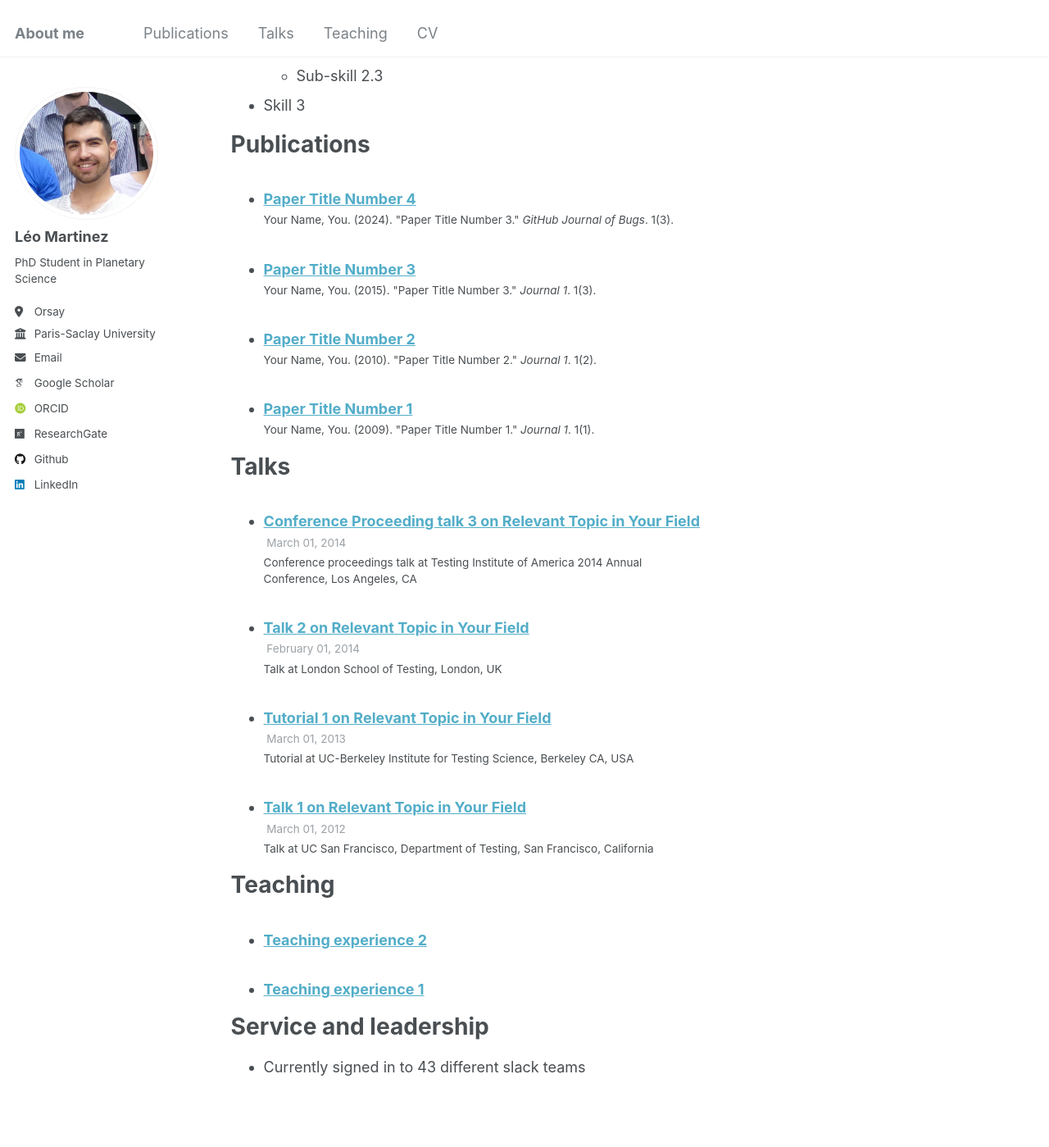
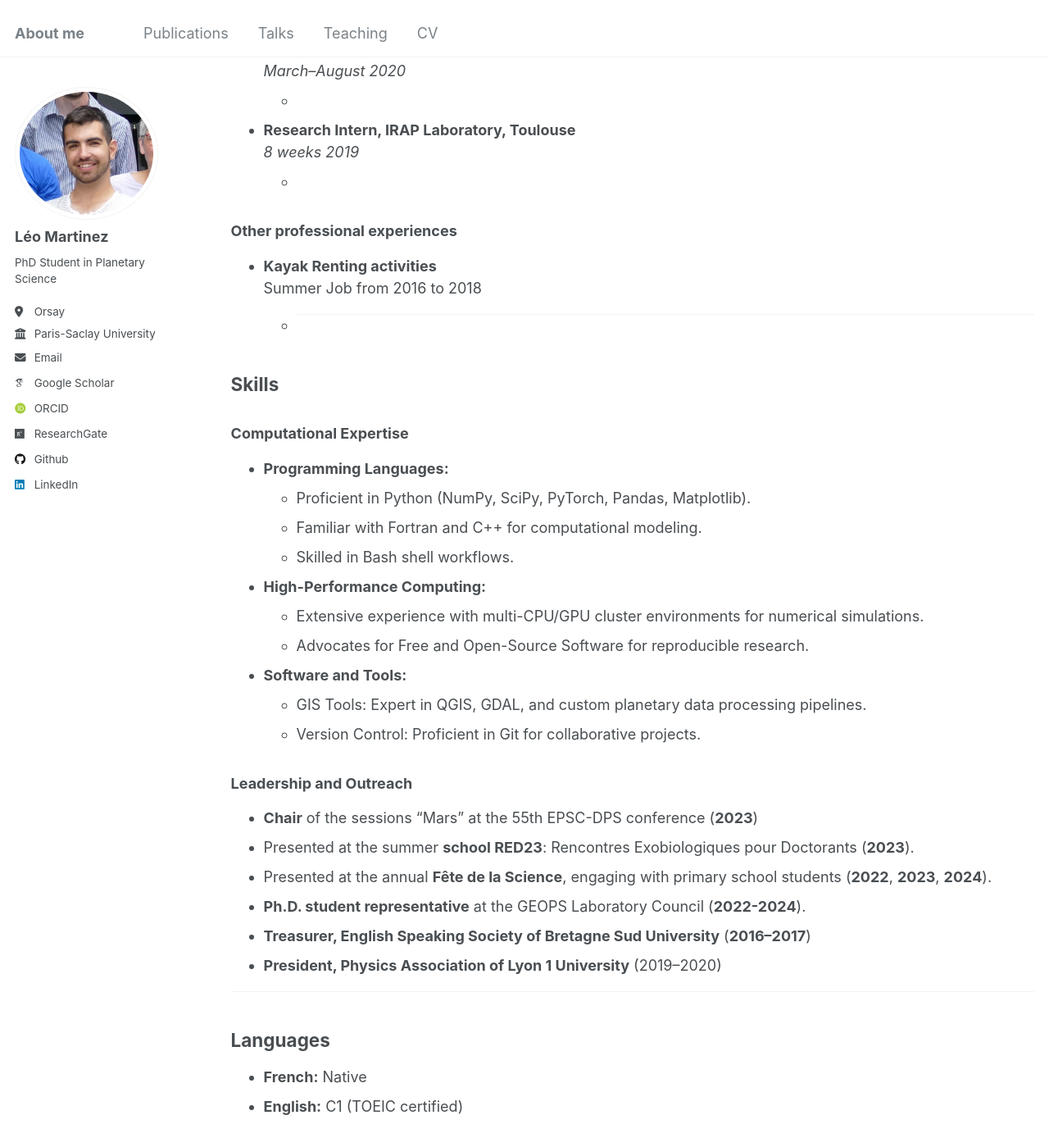
Before and after one commit to leomrtinez/leomrtinez.github.io, a Jekyll site: the page built from _pages/cv.md, in a window 1280 px wide and 1400 px high, scrolled down 963 px. Shown: the whole window at 82% size. Built offline with Jekyll 4.4.1, drawn with Linux system fonts in a browser that asks for light colours; some web fonts are replaced; some of the changed text lies outside the part shown.

Commit message:
Update cv.md

```diff
--- a/_pages/cv.md
+++ b/_pages/cv.md
@@ -9,57 +9,82 @@ redirect_from:
 
 {% include base_path %}
 
-Education
-======
-* Ph.D in Artificial Intelligence applied to Planetary Sciences, Paris-Saclay University, 2025 (expected)
-* M.S.c in Planetary Sciences and Space Exploration, Paris-Saclay University, 2022
-* M.S.c in Astrophysics, Claude Bernard Lyon 1 University, 2021
-* B.S.c in Fundamental Physics, South Bretagne University, 2019
+*Last updated: November 2024*
 
-Work experience
-======
-* Spring 2024: Academic Pages Collaborator
-  * Github University
-  * Duties includes: Updates and improvements to template
-  * Supervisor: The Users
+# Curriculum Vitae
 
-* Fall 2015: Research Assistant
-  * Github University
-  * Duties included: Merging pull requests
-  * Supervisor: Professor Hub
+## Education
+- **Ph.D. in Artificial Intelligence applied to Planetary Sciences**
+  Paris-Saclay University, France (2025, expected)
+  *Thesis Topic:* Automatic Crater Detection and Characterization.
 
-* Summer 2015: Research Assistant
-  * Github University
-  * Duties included: Tagging issues
-  * Supervisor: Professor Git
+- **M.S. in Planetary Sciences and Space Exploration**
+  Paris-Saclay University, France (2022)
 
-Skills
-======
-* Skill 1
-* Skill 2
-  * Sub-skill 2.1
-  * Sub-skill 2.2
-  * Sub-skill 2.3
-* Skill 3
+- **M.S. in Astrophysics**
+  Claude Bernard Lyon 1 University, France (2021)
 
-Publications
-======
-  <ul>{% for post in site.publications reversed %}
-    {% include archive-single-cv.html %}
-  {% endfor %}</ul>
+- **B.S. in Fundamental Physics**
+  South Bretagne University, France (2019)
 
-Talks
-======
-  <ul>{% for post in site.talks reversed %}
-    {% include archive-single-talk-cv.html  %}
-  {% endfor %}</ul>
 
-Teaching
-======
-  <ul>{% for post in site.teaching reversed %}
-    {% include archive-single-cv.html %}
-  {% endfor %}</ul>
+---
 
-Service and leadership
-======
-* Currently signed in to 43 different slack teams
+## Work Experience
+
+### Research Experience
+
+- **Research Intern, GEOPS Laboratory, Orsay**
+  March–August 2022
+  -
+- **Research Intern, LGLTPE Laboratory, Lyon**
+  *March–August 2021*
+  -
+
+- **Research Intern, IRAP Laboratory, Toulouse**
+  *March–August 2020*
+  -
+
+- **Research Intern, IRAP Laboratory, Toulouse**
+  *8 weeks 2019*
+  -
+
+### Other professional experiences
+- **Kayak Renting activities**
+  Summer Job from 2016 to 2018
+  -
+---
+
+## Skills
+
+### Computational Expertise
+
+- **Programming Languages:**
+  - Proficient in Python (NumPy, SciPy, PyTorch, Pandas, Matplotlib).
+  - Familiar with Fortran and C++ for computational modeling.
+  - Skilled in Bash shell workflows.
+
+- **High-Performance Computing:**
+  - Extensive experience with multi-CPU/GPU cluster environments for numerical simulations.
+  - Advocates for Free and Open-Source Software for reproducible research.
+
+- **Software and Tools:**
+  - GIS Tools: Expert in QGIS, GDAL, and custom planetary data processing pipelines.
+  - Version Control: Proficient in Git for collaborative projects.
+
+### Leadership and Outreach
+
+- **Chair** of the sessions “Mars” at the 55th EPSC-DPS conference (**2023**)
+- Presented at the summer **school RED23**: Rencontres Exobiologiques pour Doctorants (**2023**).
+- Presented at the annual **Fête de la Science**, engaging with primary school students (**2022**, **2023**, **2024**).
+- **Ph.D. student representative** at the GEOPS Laboratory Council (**2022-2024**).
+- **Treasurer, English Speaking Society of Bretagne Sud University** (**2016–2017**)
+- **President, Physics Association of Lyon 1 University** (2019–2020)
+
+---
+
+## Languages
+- **French:** Native
+- **English:** C1 (TOEIC certified)
+- **Japanese:** Beginner
+---
```
